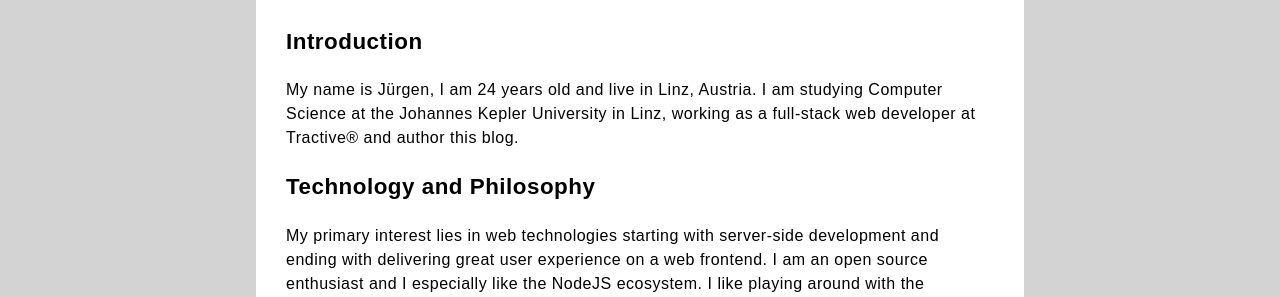
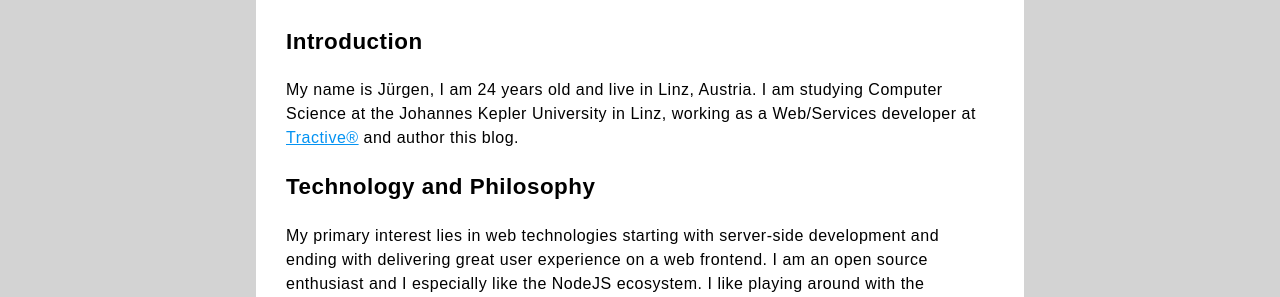
Before and after one commit to jratzenboeck/jratzenboeck-blog, a Jekyll site: the page built from about.md, in a window 1280 px wide. Shown: the part 712-1009 px from the top of the page. Built offline with Jekyll 4.4.1, drawn with Linux system fonts in a browser that asks for light colours; comment, search, counter and statistics services are not loaded.

Commit message:
Add link to Tractive Landing Page on About page

```diff
--- a/_layouts/about.html
+++ b/_layouts/about.html
@@ -10,7 +10,7 @@ layout: default
         <p>
             My name is Jürgen, I am 24 years old and live in Linz, Austria.
             I am studying Computer Science at the Johannes Kepler University in Linz,
-            working as a full-stack web developer at Tractive® and author this blog.</p>
+            working as a Web/Services developer at <a href="https://tractive.com" alt="Tractive Website" target="_blank">Tractive®</a> and author this blog.</p>
         <h2>Technology and Philosophy</h2>
         <p>
             My primary interest lies in web technologies starting with server-side development
```
